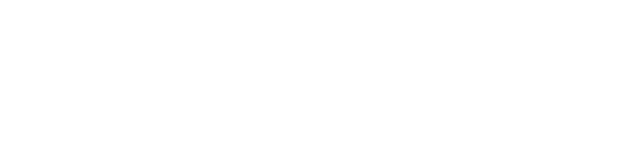
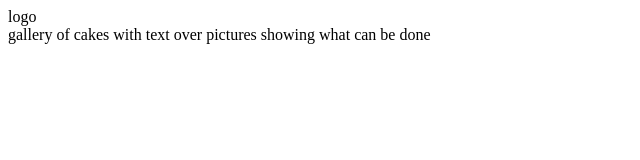
Before and after one commit to JimGardner0204/The-Baking-Flamingo, a plain HTML site: page index.html in a window 1280 px wide. Shown: the whole page, without its empty margins (0-640 px from the left). Drawn offline with Linux system fonts and the light colour scheme.

Commit message:
initial layout for index.html constructed

```diff
--- a/index.html
+++ b/index.html
@@ -7,6 +7,16 @@
     <title>Document</title>
 </head>
 <body>
+    <header>
+        logo
+        <nav></nav>
+    </header>
+    <section>
+        gallery of cakes with text over pictures showing what can be done
+
+    </section>
+
+
 
 </body>
 </html>
```
